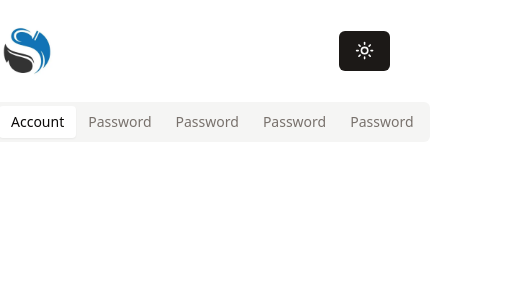
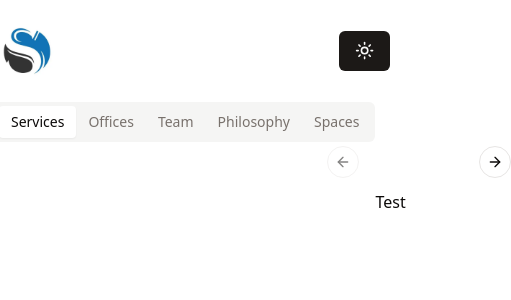
Before and after one commit to miggy-pg/simple-nextjs-app, a Next.js app: page / in a window 390 px wide. Shown: the top 300 px of the page, 511 px wide, since content can reach past the window. Built offline with nearby package versions, Linux system fonts and the light colour scheme.

Commit message:
feat: added carousel in tabs

```diff
--- a/components/CallToAction/call-to-action.tsx
+++ b/components/CallToAction/call-to-action.tsx
@@ -1,24 +1,41 @@
 import React from "react";
 import { Tabs, TabsContent, TabsList, TabsTrigger } from "../ui/tabs";
+import {
+  Carousel,
+  CarouselContent,
+  CarouselItem,
+  CarouselNext,
+  CarouselPrevious,
+} from "@/components/ui/carousel";
 
 function CallToAction() {
   return (
-    <section>
-      <Tabs defaultValue="services" className="w-[400px]">
+    <div>
+      <Tabs defaultValue="services" className="flex md:hidden w-[400px]">
         <TabsList>
-          <TabsTrigger value="services">Account</TabsTrigger>
-          <TabsTrigger value="offices">Password</TabsTrigger>
-          <TabsTrigger value="team">Password</TabsTrigger>
-          <TabsTrigger value="philosophy">Password</TabsTrigger>
-          <TabsTrigger value="spaces">Password</TabsTrigger>
+          <TabsTrigger value="services">Services</TabsTrigger>
+          <TabsTrigger value="offices">Offices</TabsTrigger>
+          <TabsTrigger value="team">Team</TabsTrigger>
+          <TabsTrigger value="philosophy">Philosophy</TabsTrigger>
+          <TabsTrigger value="spaces">Spaces</TabsTrigger>
         </TabsList>
-        <TabsContent value="services"></TabsContent>
+        <TabsContent value="services">
+          <Carousel>
+            <CarouselContent>
+              <CarouselItem>Test</CarouselItem>
+              <CarouselItem>...</CarouselItem>
+              <CarouselItem>...</CarouselItem>
+            </CarouselContent>
+            <CarouselPrevious />
+            <CarouselNext />
+          </Carousel>
+        </TabsContent>
         <TabsContent value="offices"></TabsContent>
         <TabsContent value="team"></TabsContent>
         <TabsContent value="philosophy">Change your password here.</TabsContent>
         <TabsContent value="spaces">Change your password here.</TabsContent>
       </Tabs>
-    </section>
+    </div>
   );
 }
 
--- /dev/null
+++ b/components/ui/carousel.tsx
@@ -0,0 +1,262 @@
+"use client";
+
+import * as React from "react";
+import useEmblaCarousel, {
+  type UseEmblaCarouselType,
+} from "embla-carousel-react";
+import { ArrowLeft, ArrowRight } from "lucide-react";
+
+import { cn } from "@/lib/utils";
+import { Button } from "@/components/ui/button";
+
+type CarouselApi = UseEmblaCarouselType[1];
+type UseCarouselParameters = Parameters<typeof useEmblaCarousel>;
+type CarouselOptions = UseCarouselParameters[0];
+type CarouselPlugin = UseCarouselParameters[1];
+
+type CarouselProps = {
+  opts?: CarouselOptions;
+  plugins?: CarouselPlugin;
+  orientation?: "horizontal" | "vertical";
+  setApi?: (api: CarouselApi) => void;
+};
+
+type CarouselContextProps = {
+  carouselRef: ReturnType<typeof useEmblaCarousel>[0];
+  api: ReturnType<typeof useEmblaCarousel>[1];
+  scrollPrev: () => void;
+  scrollNext: () => void;
+  canScrollPrev: boolean;
+  canScrollNext: boolean;
+} & CarouselProps;
+
+const CarouselContext = React.createContext<CarouselContextProps | null>(null);
+
+function useCarousel() {
+  const context = React.useContext(CarouselContext);
+
+  if (!context) {
+    throw new Error("useCarousel must be used within a <Carousel />");
+  }
+
+  return context;
+}
+
+const Carousel = React.forwardRef<
+  HTMLDivElement,
+  React.HTMLAttributes<HTMLDivElement> & CarouselProps
+>(
+  (
+    {
+      orientation = "horizontal",
+      opts,
+      setApi,
+      plugins,
+      className,
+      children,
+      ...props
+    },
+    ref
+  ) => {
+    const [carouselRef, api] = useEmblaCarousel(
+      {
+        ...opts,
+        axis: orientation === "horizontal" ? "x" : "y",
+      },
+      plugins
+    );
+    const [canScrollPrev, setCanScrollPrev] = React.useState(false);
+    const [canScrollNext, setCanScrollNext] = React.useState(false);
+
+    const onSelect = React.useCallback((api: CarouselApi) => {
+      if (!api) {
+        return;
+      }
+
+      setCanScrollPrev(api.canScrollPrev());
+      setCanScrollNext(api.canScrollNext());
+    }, []);
+
+    const scrollPrev = React.useCallback(() => {
+      api?.scrollPrev();
+    }, [api]);
+
+    const scrollNext = React.useCallback(() => {
+      api?.scrollNext();
+    }, [api]);
+
+    const handleKeyDown = React.useCallback(
+      (event: React.KeyboardEvent<HTMLDivElement>) => {
+        if (event.key === "ArrowLeft") {
+          event.preventDefault();
+          scrollPrev();
+        } else if (event.key === "ArrowRight") {
+          event.preventDefault();
+          scrollNext();
+        }
+      },
+      [scrollPrev, scrollNext]
+    );
+
+    React.useEffect(() => {
+      if (!api || !setApi) {
+        return;
+      }
+
+      setApi(api);
+    }, [api, setApi]);
+
+    React.useEffect(() => {
+      if (!api) {
+        return;
+      }
+
+      onSelect(api);
+      api.on("reInit", onSelect);
+      api.on("select", onSelect);
+
+      return () => {
+        api?.off("select", onSelect);
+      };
+    }, [api, onSelect]);
+
+    return (
+      <CarouselContext.Provider
+        value={{
+          carouselRef,
+          api: api,
+          opts,
+          orientation:
+            orientation || (opts?.axis === "y" ? "vertical" : "horizontal"),
+          scrollPrev,
+          scrollNext,
+          canScrollPrev,
+          canScrollNext,
+        }}
+      >
+        <div
+          ref={ref}
+          onKeyDownCapture={handleKeyDown}
+          className={cn("relative", className)}
+          role="region"
+          aria-roledescription="carousel"
+          {...props}
+        >
+          {children}
+        </div>
+      </CarouselContext.Provider>
+    );
+  }
+);
+Carousel.displayName = "Carousel";
+
+const CarouselContent = React.forwardRef<
+  HTMLDivElement,
+  React.HTMLAttributes<HTMLDivElement>
+>(({ className, ...props }, ref) => {
+  const { carouselRef, orientation } = useCarousel();
+
+  return (
+    <div ref={carouselRef} className="overflow-hidden">
+      <div
+        ref={ref}
+        className={cn(
+          "flex pt-20",
+          orientation === "horizontal" ? "-ml-4" : "-mt-4 flex-col",
+          className
+        )}
+        {...props}
+      />
+    </div>
+  );
+});
+CarouselContent.displayName = "CarouselContent";
+
+const CarouselItem = React.forwardRef<
+  HTMLDivElement,
+  React.HTMLAttributes<HTMLDivElement>
+>(({ className, ...props }, ref) => {
+  const { orientation } = useCarousel();
+
+  return (
+    <div
+      ref={ref}
+      role="group"
+      aria-roledescription="slide"
+      className={cn(
+        "min-w-0 shrink-0 grow-0 basis-full",
+        orientation === "horizontal" ? "pl-4" : "pt-4",
+        className
+      )}
+      {...props}
+    />
+  );
+});
+CarouselItem.displayName = "CarouselItem";
+
+const CarouselPrevious = React.forwardRef<
+  HTMLButtonElement,
+  React.ComponentProps<typeof Button>
+>(({ className, variant = "outline", size = "icon", ...props }, ref) => {
+  const { orientation, scrollPrev, canScrollPrev } = useCarousel();
+
+  return (
+    <Button
+      ref={ref}
+      variant={variant}
+      size={size}
+      className={cn(
+        "absolute  h-8 w-8 rounded-full",
+        orientation === "horizontal"
+          ? "-left-12 top-1/2 -translate-y-1/2"
+          : "-top-12 left-1/2 -translate-x-1/2 rotate-90",
+        className
+      )}
+      disabled={!canScrollPrev}
+      onClick={scrollPrev}
+      {...props}
+    >
+      <ArrowLeft className="h-4 w-4" />
+      <span className="sr-only">Previous slide</span>
+    </Button>
+  );
+});
+CarouselPrevious.displayName = "CarouselPrevious";
+
+const CarouselNext = React.forwardRef<
+  HTMLButtonElement,
+  React.ComponentProps<typeof Button>
+>(({ className, variant = "outline", size = "icon", ...props }, ref) => {
+  const { orientation, scrollNext, canScrollNext } = useCarousel();
+
+  return (
+    <Button
+      ref={ref}
+      variant={variant}
+      size={size}
+      className={cn(
+        "absolute h-8 w-8 rounded-full",
+        orientation === "horizontal"
+          ? "-right-12 top-1/2 -translate-y-1/2"
+          : "-bottom-12 left-1/2 -translate-x-1/2 rotate-90",
+        className
+      )}
+      disabled={!canScrollNext}
+      onClick={scrollNext}
+      {...props}
+    >
+      <ArrowRight className="h-4 w-4" />
+      <span className="sr-only">Next slide</span>
+    </Button>
+  );
+});
+CarouselNext.displayName = "CarouselNext";
+
+export {
+  type CarouselApi,
+  Carousel,
+  CarouselContent,
+  CarouselItem,
+  CarouselPrevious,
+  CarouselNext,
+};
--- a/package.json
+++ b/package.json
@@ -15,6 +15,7 @@
     "@radix-ui/react-tooltip": "^1.1.2",
     "class-variance-authority": "^0.7.0",
     "clsx": "^2.1.1",
+    "embla-carousel-react": "^8.3.0",
     "framer-motion": "^11.9.0",
     "lucide-react": "^0.438.0",
     "next": "^14.2.13",
```
Also changed, not shown: 1 other file (tests, documents, lock files or other folders).
